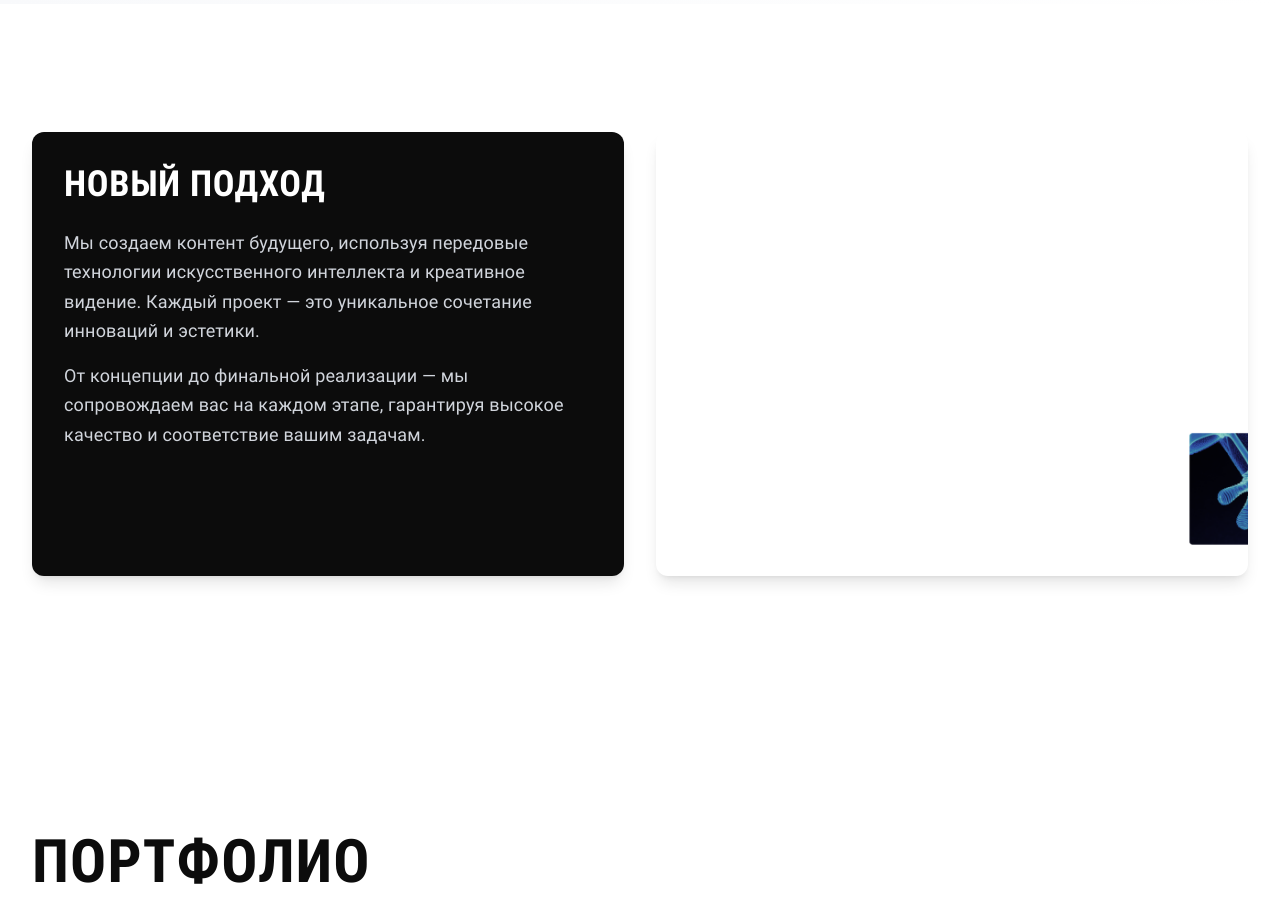
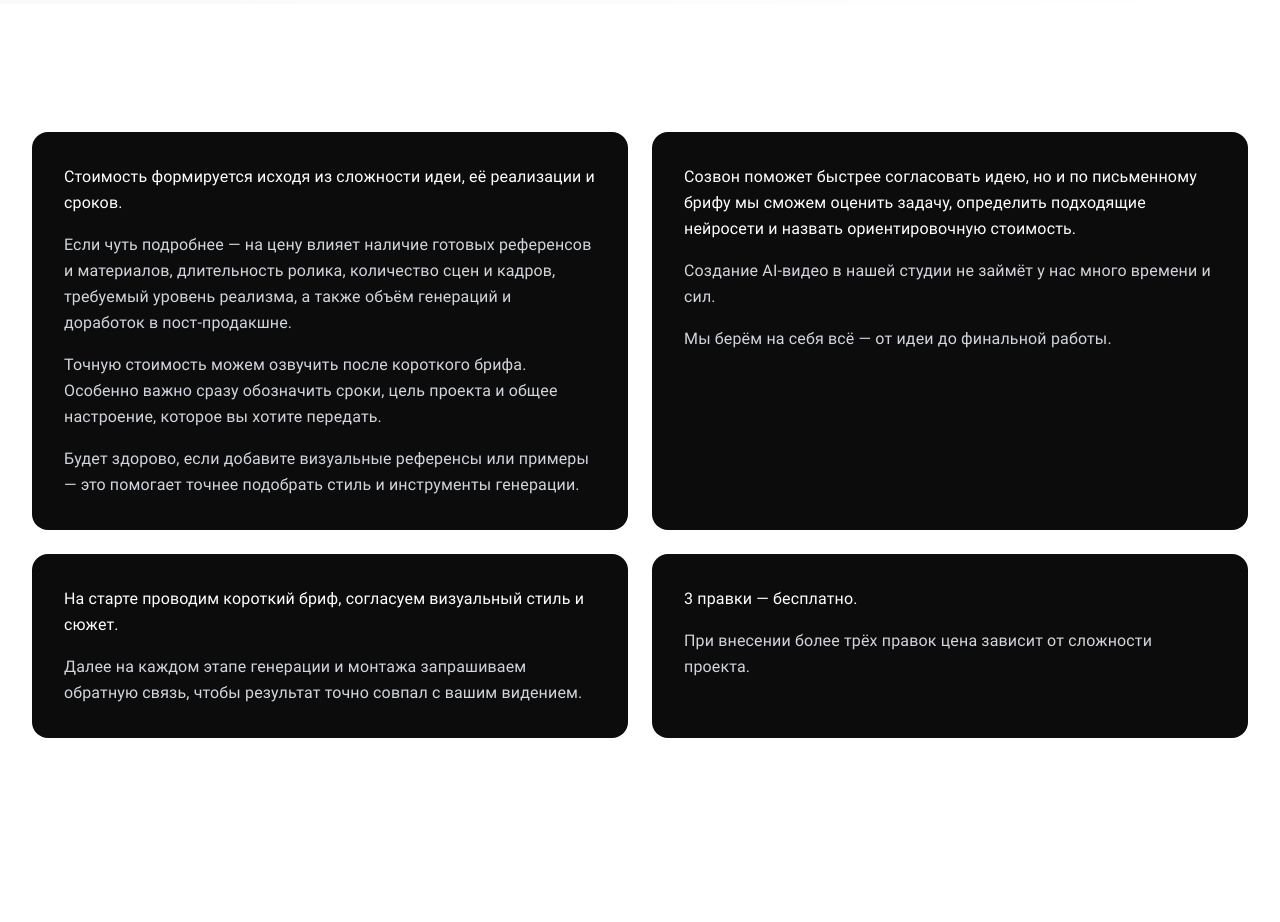
Before and after one commit to aiarsenov/genkou-studio-next, a Next.js app: page / in a window 1280 px wide. Shown: the part 860-1782 px from the top of the page. Built offline with nearby package versions, Linux system fonts and the light colour scheme.

Commit message:
feat: updated 'Новый подход' section with 4 informational blocks

```diff
--- a/components/Approach.tsx
+++ b/components/Approach.tsx
@@ -1,49 +1,88 @@
 'use client';
 
 import { motion } from 'framer-motion';
-import Image from 'next/image';
+
+const approachCards = [
+  {
+    id: 1,
+    content: (
+      <>
+        <p className="text-white leading-relaxed mb-4">
+          Стоимость формируется исходя из сложности идеи, её реализации и сроков.
+        </p>
+        <p className="text-gray-300 leading-relaxed mb-4">
+          Если чуть подробнее — на цену влияет наличие готовых референсов и материалов, длительность ролика, количество сцен и кадров, требуемый уровень реализма, а также объём генераций и доработок в пост-продакшне.
+        </p>
+        <p className="text-gray-300 leading-relaxed mb-4">
+          Точную стоимость можем озвучить после короткого брифа. Особенно важно сразу обозначить сроки, цель проекта и общее настроение, которое вы хотите передать.
+        </p>
+        <p className="text-gray-300 leading-relaxed">
+          Будет здорово, если добавите визуальные референсы или примеры — это помогает точнее подобрать стиль и инструменты генерации.
+        </p>
+      </>
+    ),
+  },
+  {
+    id: 2,
+    content: (
+      <>
+        <p className="text-white leading-relaxed mb-4">
+          Созвон поможет быстрее согласовать идею, но и по письменному брифу мы сможем оценить задачу, определить подходящие нейросети и назвать ориентировочную стоимость.
+        </p>
+        <p className="text-gray-300 leading-relaxed mb-4">
+          Создание AI-видео в нашей студии не займёт у нас много времени и сил.
+        </p>
+        <p className="text-gray-300 leading-relaxed">
+          Мы берём на себя всё — от идеи до финальной работы.
+        </p>
+      </>
+    ),
+  },
+  {
+    id: 3,
+    content: (
+      <>
+        <p className="text-white leading-relaxed mb-4">
+          На старте проводим короткий бриф, согласуем визуальный стиль и сюжет.
+        </p>
+        <p className="text-gray-300 leading-relaxed">
+          Далее на каждом этапе генерации и монтажа запрашиваем обратную связь, чтобы результат точно совпал с вашим видением.
+        </p>
+      </>
+    ),
+  },
+  {
+    id: 4,
+    content: (
+      <>
+        <p className="text-white leading-relaxed mb-4">
+          3 правки — бесплатно.
+        </p>
+        <p className="text-gray-300 leading-relaxed">
+          При внесении более трёх правок цена зависит от сложности проекта.
+        </p>
+      </>
+    ),
+  },
+];
 
 export default function Approach() {
   return (
     <section id="clients" className="py-20 md:py-32 bg-white">
       <div className="max-w-7xl mx-auto px-4 sm:px-6 lg:px-8">
-        <div className="grid grid-cols-1 lg:grid-cols-2 gap-8">
-          {/* Left Card: Dark with text */}
-          <motion.div
-            initial={{ opacity: 0, y: 50 }}
-            whileInView={{ opacity: 1, y: 0 }}
-            viewport={{ once: true }}
-            transition={{ duration: 0.6 }}
-            className="bg-[#0C0C0C] text-white p-8 rounded-xl shadow-lg"
-          >
-            <h2 className="font-heading font-bold text-3xl md:text-4xl mb-6 uppercase tracking-[0.02em]">
-              Новый подход
-            </h2>
-            <p className="text-lg text-gray-300 leading-relaxed mb-4">
-              Мы создаем контент будущего, используя передовые технологии искусственного интеллекта
-              и креативное видение. Каждый проект — это уникальное сочетание инноваций и эстетики.
-            </p>
-            <p className="text-lg text-gray-300 leading-relaxed">
-              От концепции до финальной реализации — мы сопровождаем вас на каждом этапе,
-              гарантируя высокое качество и соответствие вашим задачам.
-            </p>
-          </motion.div>
-
-          {/* Right Card: Image */}
-          <motion.div
-            initial={{ opacity: 0, y: 50 }}
-            whileInView={{ opacity: 1, y: 0 }}
-            viewport={{ once: true }}
-            transition={{ duration: 0.6, delay: 0.2 }}
-            className="relative aspect-[4/3] rounded-xl overflow-hidden shadow-lg"
-          >
-            <Image
-              src="/images/2025-10-28 14.34.38.jpg"
-              alt="Blue gecko paw"
-              fill
-              className="object-cover transition-transform duration-300 hover:scale-105"
-            />
-          </motion.div>
+        <div className="grid grid-cols-1 md:grid-cols-2 gap-6">
+          {approachCards.map((card, index) => (
+            <motion.div
+              key={card.id}
+              initial={{ opacity: 0, y: 30 }}
+              whileInView={{ opacity: 1, y: 0 }}
+              viewport={{ once: true }}
+              transition={{ duration: 0.6, delay: index * 0.1 }}
+              className="bg-[#0C0C0C] text-white p-8 rounded-2xl"
+            >
+              {card.content}
+            </motion.div>
+          ))}
         </div>
       </div>
     </section>
```
Also changed, not shown: public/images/genkou card.png (added).
